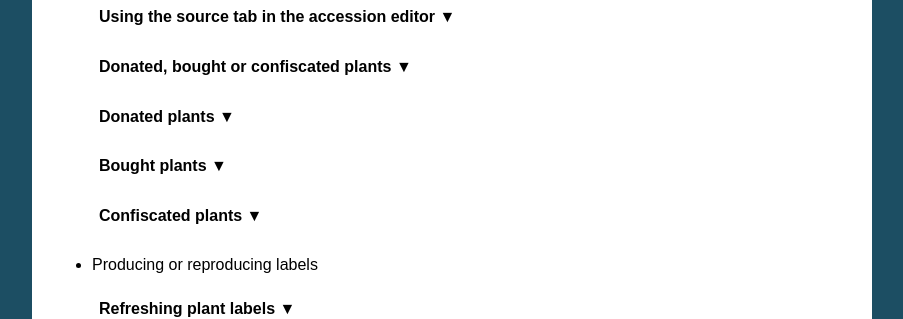
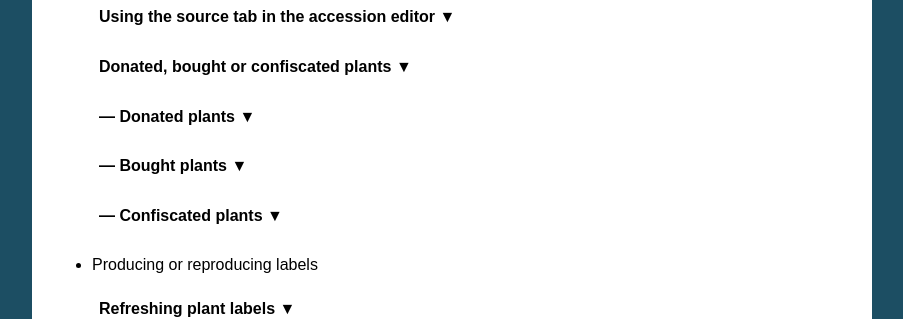
Before and after one commit to Ghini/ghini.desktop-docs.i18n, a Sphinx documentation site: the page built from doc/use_cases-jbq.rst, in a window 1280 px wide and 900 px high, scrolled down 3030 px. Shown: the part 152-471 px from the top of the window, without its empty margins (198-1101 px from the left). Built offline with Sphinx 7.4.7, drawn with Linux system fonts in a browser that asks for light colours.

Commit message:
how do we sub-paragraph collapsing items?

```diff
--- a/doc/use_cases-jbq.rst
+++ b/doc/use_cases-jbq.rst
@@ -725,7 +725,7 @@
 
          In these cases, we add a set of notes, according to the case.
 
-  ..  admonition::  Donated plants
+  ..  admonition::  — Donated plants
       :class: toggle
 
          If the plant was donated by individual, we add the individual among
@@ -738,7 +738,7 @@
          source-detail                       Contribución científica al JBQ
          =================================== ======================================
 
-  ..  admonition::  Bought plants
+  ..  admonition::  — Bought plants
       :class: toggle
 
          If the plant was bought, we add the previous owner among our
@@ -752,7 +752,7 @@
          factura                             the invoice number
          =================================== ======================================
 
-  ..  admonition::  Confiscated plants
+  ..  admonition::  — Confiscated plants
       :class: toggle
 
          If the plant was confiscated, we add the previous owner among our
```
Also changed, not shown: 15 other files.
